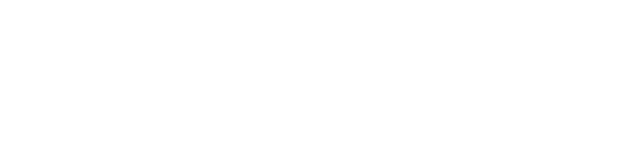
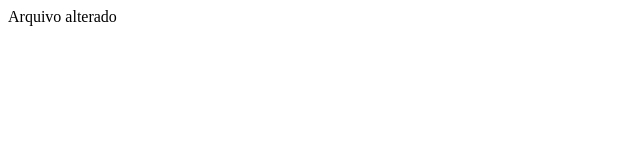
Before and after one commit to dfialho84/gittutorial001, a plain HTML site: page index.html in a window 1280 px wide. Shown: the whole page, without its empty margins (0-640 px from the left). Drawn offline with Linux system fonts and the light colour scheme.

Commit message:
Updated index.html from remote host

```diff
--- a/index.html
+++ b/index.html
@@ -5,6 +5,6 @@
     <title>Document</title>
 </head>
 <body>
-
+    Arquivo alterado
 </body>
 </html>
```
